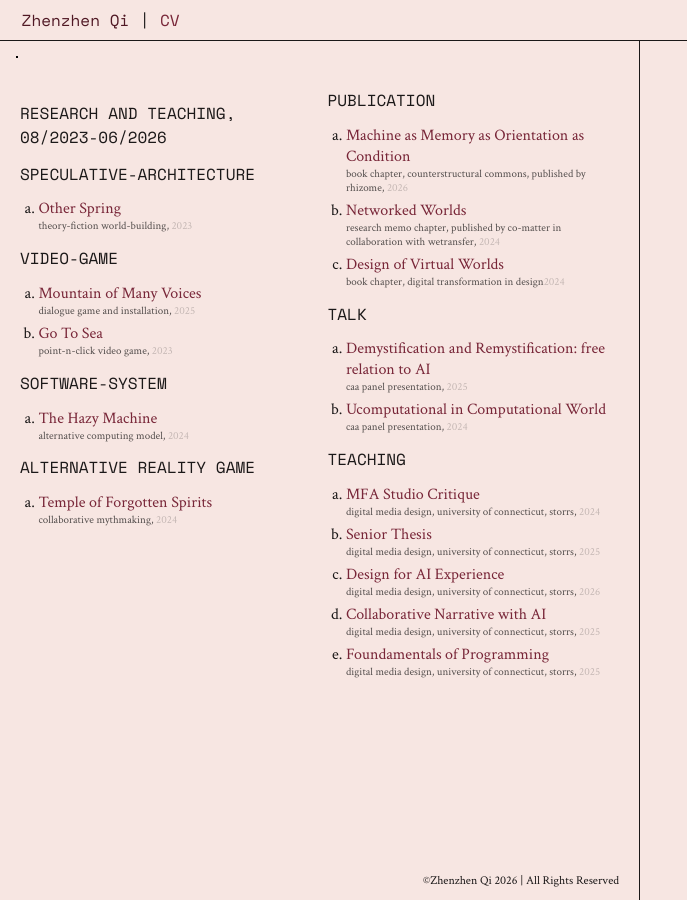
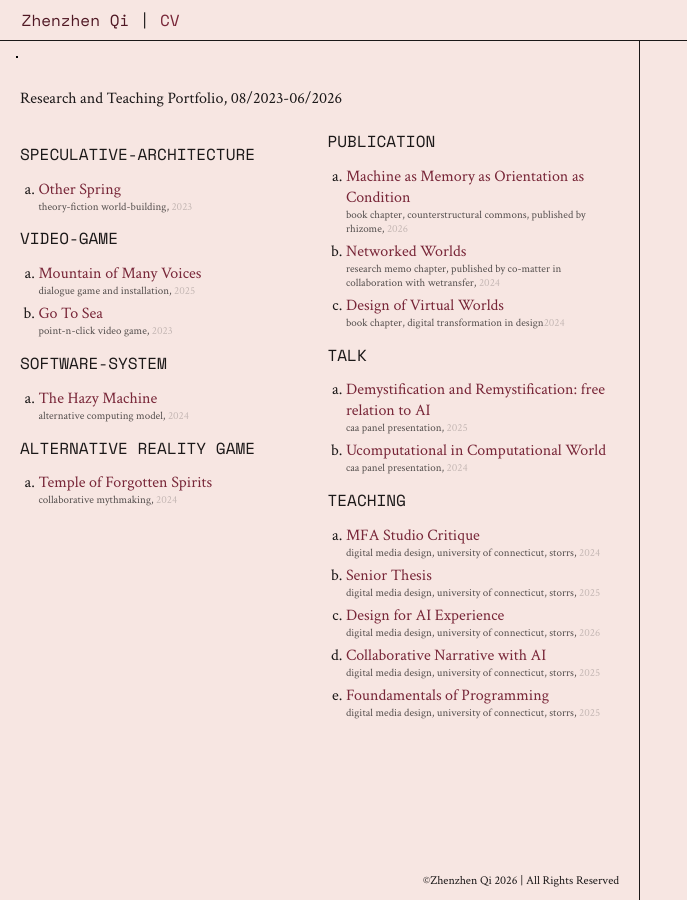
Before and after one commit to zhenzhenqi/zhenzhenqi, a Jekyll site: the page built from index.md, in a window 1280 px wide. Shown: the whole page, without its empty margins (0-687 px from the left). Built offline with Jekyll 4.4.1, drawn with Linux system fonts in a browser that asks for light colours.

Commit message:
Move portfolio summary below site header

```diff
--- a/_includes/project-list.html
+++ b/_includes/project-list.html
@@ -1,7 +1,4 @@
 <section class="project-list">
-  <div class="type-group">
-    <div class="section-title">Research and Teaching, 08/2023-06/2026</div>
-  </div>
   <div class="type-group">
     <div class="section-title">speculative-architecture</div>
     <ul>
--- a/_layouts/main.html
+++ b/_layouts/main.html
@@ -14,6 +14,7 @@ layout: default
 
 <div class="row two-panel-row">
   <div class="col" id="left">
+    <p class="portfolio-summary">Research and Teaching Portfolio, 08/2023-06/2026</p>
     {% include project-list.html %}
     <footer class="site-footer">&copy;Zhenzhen Qi 2026 | All Rights Reserved</footer>
   </div>
--- a/assets/css/main.scss
+++ b/assets/css/main.scss
@@ -48,6 +48,7 @@ ul, ol { margin: 0; }
 .row .col::-webkit-scrollbar-thumb { background:#8e9a96; }
 
 #left { border-right:1px solid #1b1818; padding-left:0; padding-right:0; padding-top:5.5rem; flex:3 0 400px; transform:translateZ(0); }
+#left .portfolio-summary { margin:0 20px 1.25rem; font-family:inherit; font-size:1rem; font-weight:400; }
 #left .project-list { column-count:2; column-gap:1rem; padding:0 20px; }
 .type-group { break-inside:avoid; }
 .section-title { text-transform:uppercase; margin:.8rem 0; }
--- a/index.md
+++ b/index.md
@@ -14,6 +14,7 @@ title: Zhenzhen Qi
 
 <div class="row two-panel-row">
   <div class="col" id="left">
+    <p class="portfolio-summary">Research and Teaching Portfolio, 08/2023-06/2026</p>
     {% include project-list.html %}
     <footer class="site-footer">&copy;Zhenzhen Qi 2026 | All Rights Reserved</footer>
   </div>
```
